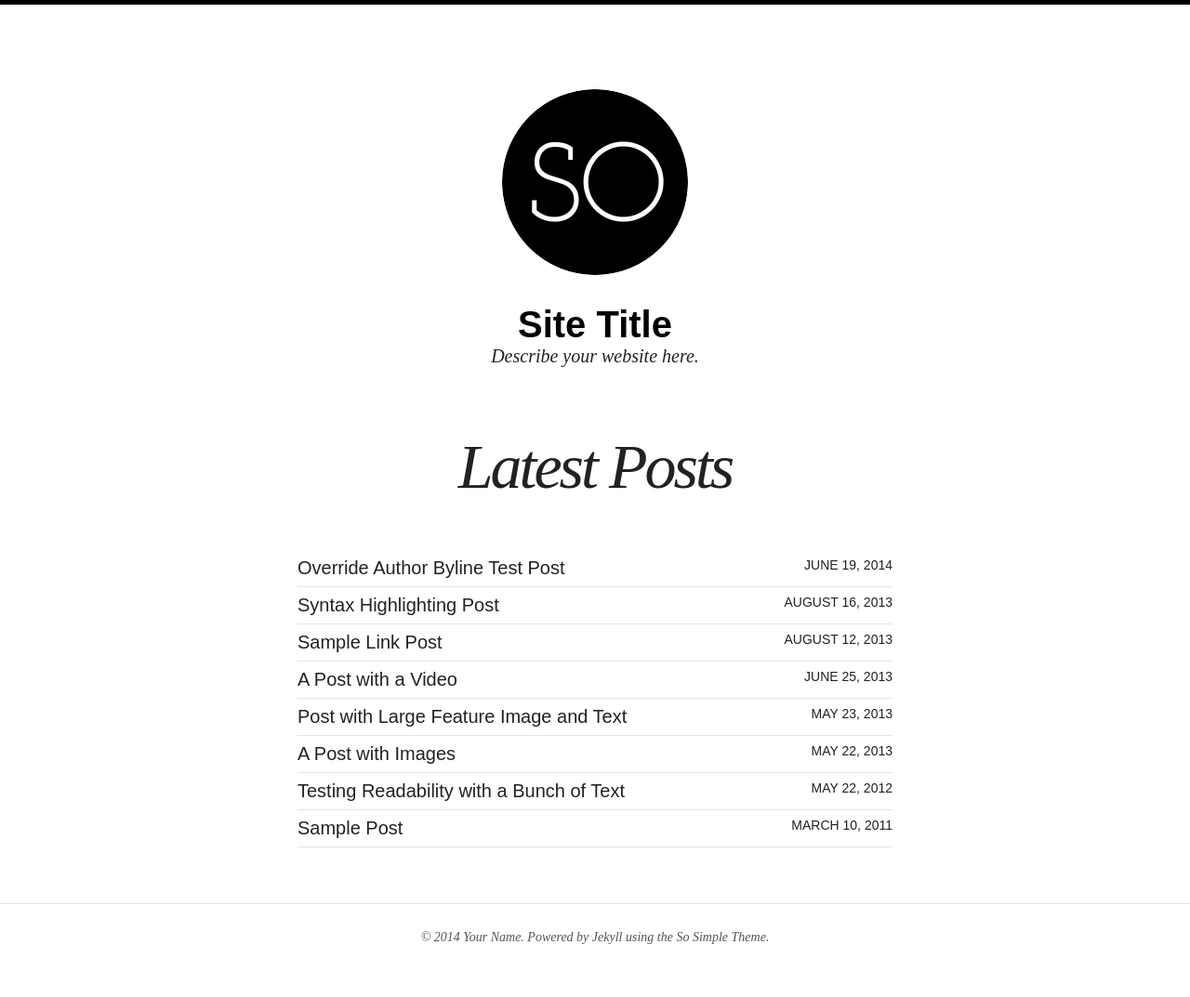
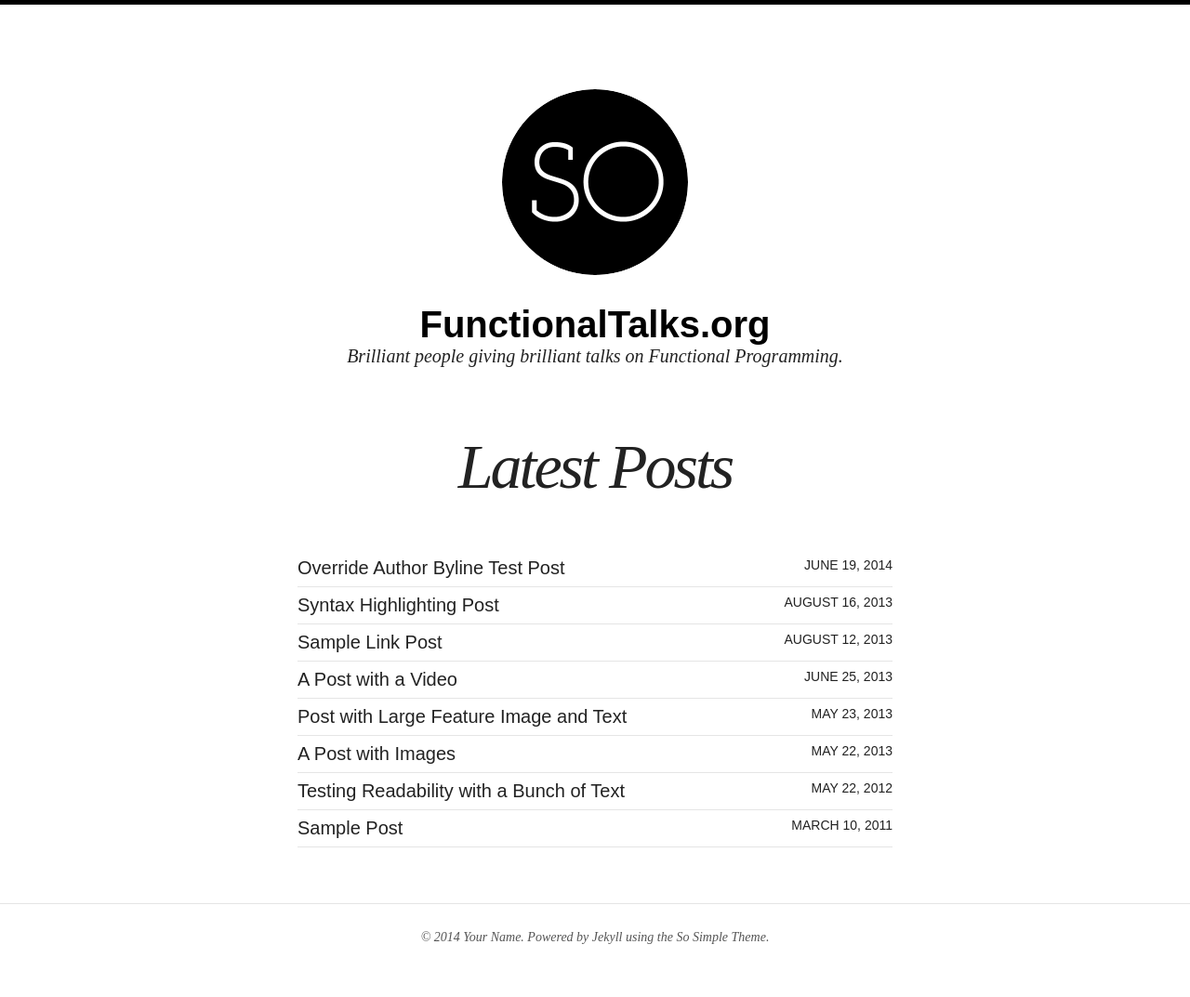
Before and after one commit to functionaltalks/functionaltalks.org, a Jekyll site: the page built from index.html, in a window 1280 px wide. Shown: the whole page at 93% size. Built offline with Jekyll 4.4.1, drawn with Linux system fonts in a browser that asks for light colours; nearby versions of some CDN libraries.

Commit message:
fixed url

```diff
--- a/_config.yml
+++ b/_config.yml
@@ -1,11 +1,11 @@
-title:            Site Title
-description:      Describe your website here.
+title:            FunctionalTalks.org
+description:      Brilliant people giving brilliant talks on Functional Programming.
 logo:             site-logo.png
 disqus_shortname:
 search:           true
 # Change url to your domain. Leave localhost server or blank when working locally.
 # You don't need to specify the protocol if you want it available on http and https. Example: //localhost:4000
-url:              http://localhost:4000
+url:              http://functionaltalks.github.io/functionaltalks.org
 
 # Owner/author information
 owner:
```
Also changed, not shown: 17 other files.
